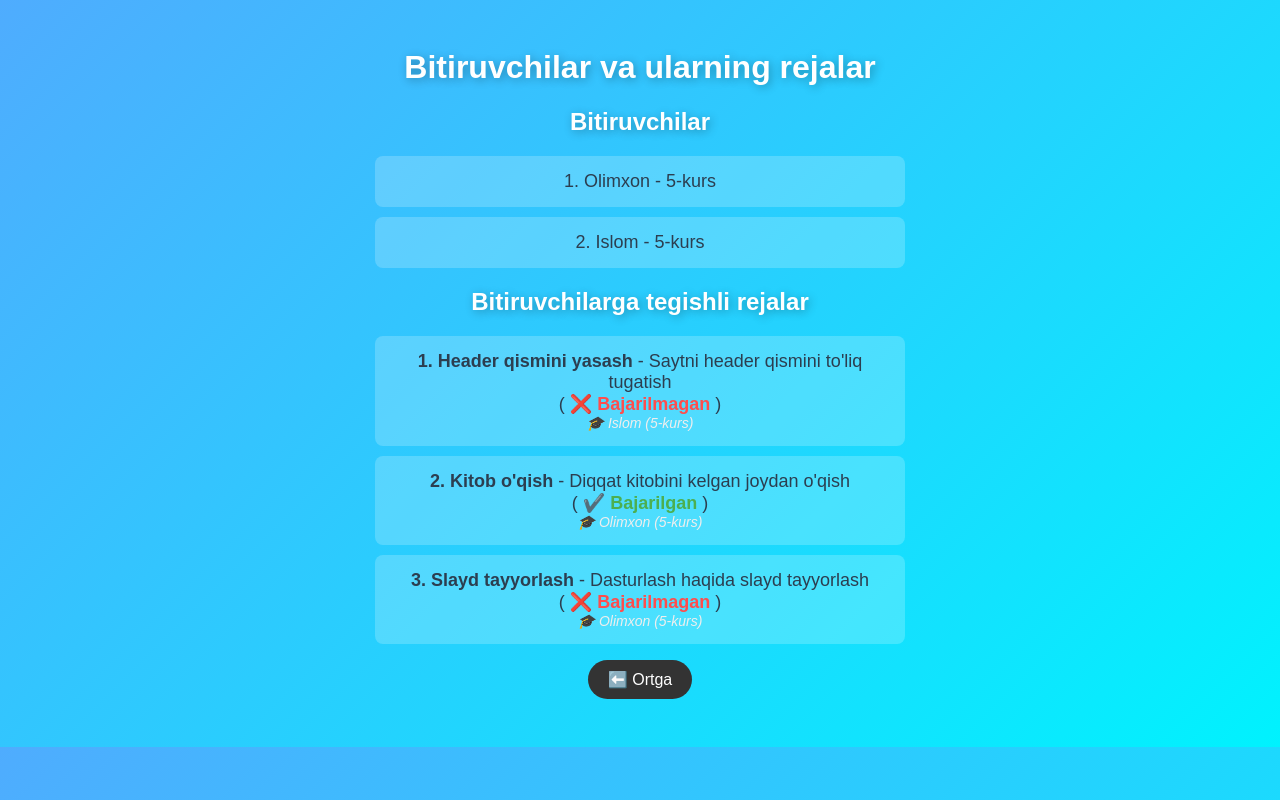
After one commit to Khayotbek1/Todo, a Django app: page /students/graduate_task/ in a window 1280 px wide. The commit adds this page. Run offline with Django 5.2, Linux system fonts and the light colour scheme; data comes from the database, SQL or seed files in the repository; both versions use the stored data as it was after the commit.

Commit message:
created filter tasks

```diff
--- a/core/urls.py
+++ b/core/urls.py
@@ -12,6 +12,7 @@ urlpatterns = [
     path('tasks/not_done/', not_done, name='not_done'),
     path('tasks/<int:pk>/delete-confirm/', task_delete_confirm, name='delete-confirm'),
     path('tasks/<int:pk>/delete/', task_delete, name='task-delete'),
+    path('students/graduate_task/', graduate_task, name='graduate_task'),
     path('students/course_3/', course_3, name='course_3'),
     path('students/age_20/', age_20, name='age_20'),
 ]
--- a/main/models.py
+++ b/main/models.py
@@ -2,20 +2,20 @@ from django.db import models
 from django.db.models import SET_NULL
 
 
-class Student (models.Model):
+class Student(models.Model):
     name = models.CharField(max_length=50)
     age = models.PositiveSmallIntegerField()
-    course = models.CharField(max_length=5, default=1)
+    course = models.PositiveSmallIntegerField(default=1)
     number = models.CharField(max_length=255, unique=True)
-
 
     def __str__(self):
         return self.name
 
-class Task (models.Model):
+
+class Task(models.Model):
     name = models.CharField(max_length=255)
     date = models.DateField()
-    desc = models.CharField(max_length=255)
+    desc = models.TextField()
     done = models.BooleanField(default=False)
     student = models.ForeignKey(Student, on_delete=SET_NULL, null=True)
 
--- a/main/views.py
+++ b/main/views.py
@@ -77,3 +77,13 @@ def age_20(request):
         'ages': age
     }
     return render(request, 'age_20.html', context)
+
+def graduate_task(request):
+    graduates = Student.objects.filter(course__gte=5)
+    tasks = Task.objects.filter(student__course__gte=5).order_by('name')
+
+    context = {
+        'graduates': graduates,
+        'tasks': tasks,
+    }
+    return render(request, 'graduate_task.html', context)
--- /dev/null
+++ b/templates/graduate_task.html
@@ -0,0 +1,123 @@
+<!DOCTYPE html>
+<html lang="en">
+<head>
+    <meta charset="UTF-8">
+    <meta name="viewport" content="width=device-width, initial-scale=1.0">
+    <title>Graduate Tasks</title>
+    <style>
+        /* Barcha sahifa uchun fon */
+        body {
+            font-family: 'Arial', sans-serif;
+            background: linear-gradient(135deg, #4facfe, #00f2fe);
+            color: #fff;
+            text-align: center;
+            padding: 20px;
+            animation: fadeIn 1.5s ease-in-out;
+        }
+
+        h1, h2 {
+            text-shadow: 2px 2px 10px rgba(0, 0, 0, 0.3);
+        }
+
+        ul {
+            list-style: none;
+            padding: 0;
+        }
+
+        li {
+            background: rgba(255, 255, 255, 0.2);
+            padding: 15px;
+            margin: 10px auto;
+            border-radius: 8px;
+            max-width: 500px;
+            transition: transform 0.3s, box-shadow 0.3s;
+            font-size: 18px;
+            color: #2c3e50;
+        }
+
+        li:hover {
+            transform: scale(1.05);
+            box-shadow: 0px 0px 15px rgba(255, 255, 255, 0.6);
+        }
+        .gradiuent{
+            display: inline-block;
+            margin-bottom: 20px;
+            padding: 10px 20px;
+            background: #333333;
+            color: white;
+            text-decoration: none;
+            border-radius: 25px;
+            transition: all 0.3s ease;
+        }
+
+        .gradiuent:hover{
+            background: #dddddd;
+            color: #333333;
+            transform: scale(1.05);
+            box-shadow: 0 5px 15px rgba(0,0,0,0.2);
+        }
+
+
+        /* Bajarilgan va bajarilmagan statuslari */
+        .done {
+            color: #4CAF50;
+            font-weight: bold;
+            animation: fadeIn 0.8s ease-in-out;
+        }
+
+        .not-done {
+            color: #ff4d4d;
+            font-weight: bold;
+            animation: fadeIn 0.8s ease-in-out;
+        }
+
+        .student-name {
+            font-size: 14px;
+            color: #eee;
+            font-style: italic;
+        }
+
+        /* Animatsiya */
+        @keyframes fadeIn {
+            from {
+                opacity: 0;
+                transform: translateY(-10px);
+            }
+            to {
+                opacity: 1;
+                transform: translateY(0);
+            }
+        }
+    </style>
+</head>
+<body>
+    <h1>Bitiruvchilar va ularning rejalar</h1>
+
+    <h2>Bitiruvchilar</h2>
+    <ul>
+        {% for graduate in graduates %}
+            <li>{{ forloop.counter }}. {{ graduate.name }} - {{ graduate.course }}-kurs</li>
+        {% empty %}
+            <li>Bitiruvchi talabalar yo‘q.</li>
+        {% endfor %}
+    </ul>
+
+    <h2>Bitiruvchilarga tegishli rejalar</h2>
+    <ul>
+        {% for task in tasks %}
+           <li>
+                <strong>{{ forloop.counter }}. {{ task.name }}</strong> - {{ task.desc }}<br>
+                (<span class="{% if task.done %}done{% else %}not-done{% endif %}">
+                    {% if task.done %} <span>✔️ Bajarilgan</span> {% else %} <span>❌ Bajarilmagan</span> {% endif %}
+                </span>)
+                <div class="student-name">
+                    🎓 {{ task.student.name }} ({{ task.student.course }}-kurs)
+                </div>
+            </li>
+        {% empty %}
+            <li>Bitiruvchilarga tegishli rejalar yo‘q.</li>
+        {% endfor %}
+    </ul>
+    <a class="gradiuent" href="/tasks/">⬅️ Ortga</a>
+</body>
+</html>
```
Also changed, not shown: templates/tasks.html (+17 -0 lines), db.sqlite3, main/migrations/0003_alter_student_course_alter_task_desc.py (added).
